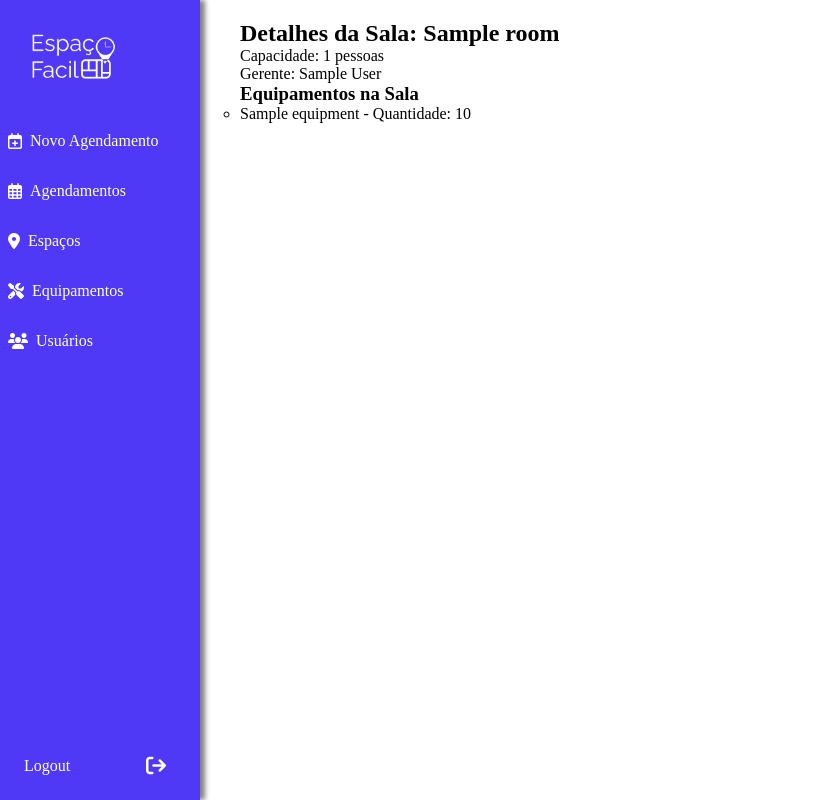
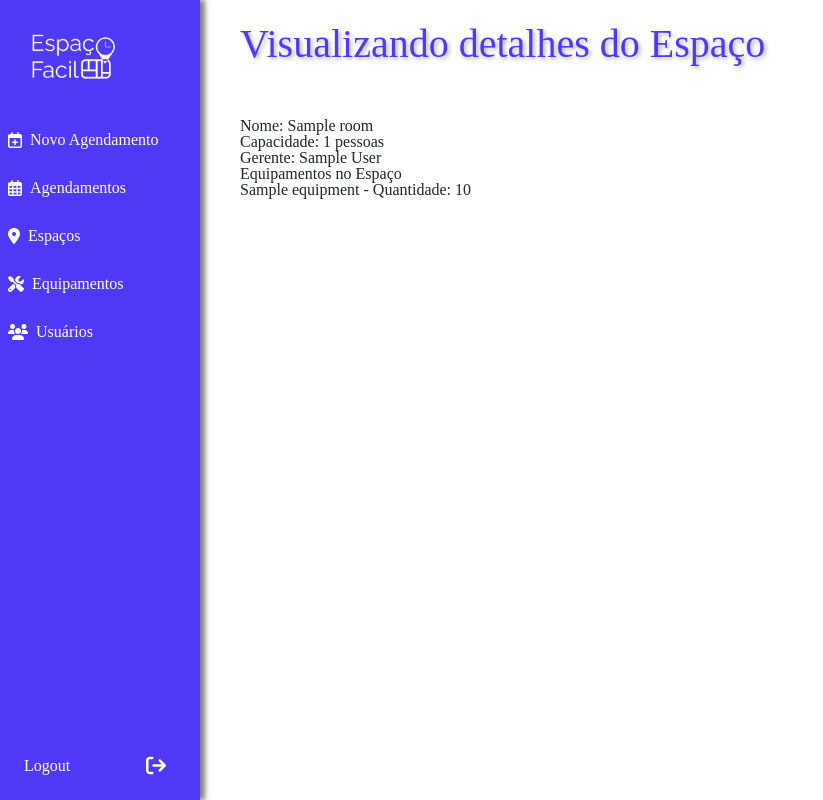
Before and after one commit to LoganGabi/EspacoFacil, a Django app: page /room/1/ in a window 1280 px wide. Shown: the whole page, without its empty margins (0-823 px from the left). Run offline with Django 5.2, Linux system fonts and the light colour scheme; a user stored in the database is signed in; tables that the repository leaves empty hold one stand-in row (values such as "Sample post"); some libraries are stand-ins or nearby versions.

Commit message:
:recycle: refactor(Agendamento, Espaço, Equipamento, Usuario): Padronizando Titulos e botões de ação

```diff
--- a/espacofacil_api/app/forms.py
+++ b/espacofacil_api/app/forms.py
@@ -36,9 +36,9 @@
         fields = ["nameRoom","headCount","roomManager"]
 
         labels = {
-            'nameRoom': 'Nome da Sala',
+            'nameRoom': 'Nome do Espaço',
             'headCount': 'Capacidade Máxima',
-            'roomManager': 'Responsável pela Sala',
+            'roomManager': 'Responsável pelo Espaço',
         }
 
         widgets = {
--- /dev/null
+++ b/espacofacil_api/app/static/css/base.css
@@ -0,0 +1,9 @@
+h1 {
+    color: #4F39F6;
+    margin-bottom: 50px;
+    width: 100%;
+    font-size: 2.5rem;
+    font-weight: 500;
+    line-height: 1.2;
+    text-shadow: 2px 2px 4px rgba(0, 0, 0, 0.3);
+}
--- a/espacofacil_api/app/static/css/table.css
+++ b/espacofacil_api/app/static/css/table.css
@@ -1,8 +1,3 @@
-
-h1 {
-    color: #4F39F6;
-}
-
 .table-container h1 {
     margin-bottom: 50px;
 }
--- a/espacofacil_api/app/static/js/addItem.js
+++ b/espacofacil_api/app/static/js/addItem.js
@@ -41,7 +41,7 @@
     });
 
     let addButton = document.createElement("button");
-    addButton.textContent = "Adicionar Equipamento";
+    addButton.textContent = "+ Adicionar Equipamento";
     addButton.type = "button";
     addButton.classList.add("btn", "btn-secondary", "mb-3", "btn-sm");
     addButton.onclick = addForm;
--- a/espacofacil_api/templates/app/equipment_confirm_delete.html
+++ b/espacofacil_api/templates/app/equipment_confirm_delete.html
@@ -1,6 +1,6 @@
 {% extends "base.html" %}
 {% block content %}
-<h1> Excluir Equipamneto<h1>
+<h1>Excluindo Equipamento</h1>
 
     <h3>Excluir Equipamento?<h3>
     <p>Tem certeza que deseja excluir esse equipamento:  <strong> {{equipment.nameEquipment}} </strong> ?</p>
--- a/espacofacil_api/templates/app/equipment_form.html
+++ b/espacofacil_api/templates/app/equipment_form.html
@@ -2,9 +2,9 @@
 {% block content %}
 <div>
     {% if equipment.pk %}
-    <h2>Editar Equipamento<h2>
+        <h1>Editando Equipamento</h1>
     {% else %}
-        <h2>Novo Equipamento<h2>
+        <h1>Adicionando Equipamento<h1>
     {% endif %}
 
 <form method="post">
--- a/espacofacil_api/templates/app/room_confirm_delete.html
+++ b/espacofacil_api/templates/app/room_confirm_delete.html
@@ -1,9 +1,9 @@
 {% extends "base.html" %}
 {% block content %}
-<h1> Excluir Sala<h1>
+<h1>Excluindo Espaço</h1>
 
-    <h3>Excluir Sala?<h3>
-    <p>Tem certeza que deseja excluir essa sala <strong> {{room.nameRoom}} </strong> ?</p>
+    <h3>Excluir Espaço?</h3>
+    <p>Tem certeza que deseja excluir esse espaço <strong> {{room.nameRoom}} </strong> ?</p>
     <form method="POST">
         {% csrf_token %}
         <button type="submit" class="btn btn-danger">Excluir</button>
--- a/espacofacil_api/templates/app/room_detail.html
+++ b/espacofacil_api/templates/app/room_detail.html
@@ -1,17 +1,14 @@
 {% extends "base.html" %}
-<link rel="stylesheet" href="https://cdn.jsdelivr.net/npm/flatpickr/dist/flatpickr.min.css">
+
 {% load static %}
-{% block css %}
-<link rel="stylesheet" href="https://cdn.jsdelivr.net/npm/flatpickr/dist/flatpickr.min.css">
-<link rel="stylesheet" href="{% static 'css/menu.css' %}">
-<link rel="stylesheet" href="{% static 'css/table.css' %}">
-{% endblock %}
+
 {% block content %}
-  <h2>Detalhes da Sala: {{ room.nameRoom }}</h2>
+  <h1>Visualizando detalhes do Espaço</h1>
+  <p>Nome: {{ room.nameRoom }}</p>
   <p>Capacidade: {{ room.headCount }} pessoas</p>
   <p>Gerente: {{ room.roomManager.name }}</p>
 
-  <h3>Equipamentos na Sala</h3>
+  <h3>Equipamentos no Espaço</h3>
   <ul>
     {% if equipment %}
       <ul>
--- a/espacofacil_api/templates/app/room_list.html
+++ b/espacofacil_api/templates/app/room_list.html
@@ -1,10 +1,6 @@
 {% extends "base.html" %}
 {% load static %}
 {% block content %}
-{% block css %}
-<link rel="stylesheet" href="{% static 'css/menu.css' %}">
-<link rel="stylesheet" href="{% static 'css/table.css' %}">
-{% endblock  %}
 
 <div class="table-container">
   <h1>Espaços</h1>
--- a/espacofacil_api/templates/app/user_confirm_delete.html
+++ b/espacofacil_api/templates/app/user_confirm_delete.html
@@ -1,9 +1,9 @@
 {% extends "base.html" %}
 {% block content %}
-<h1> Excluir Usuario<h1>
+<h1>Excluindo Usuário</h1>
 
-    <h3>Excluir tarefa?<h3>
-    <p>Tem certeza que deseja excluir esse usuario <strong> {{user.name}} </strong> ?</p>
+    <h3>Excluir Usuário?</h3>
+    <p>Tem certeza que deseja excluir esse usuário <strong> {{user.name}} </strong> ?</p>
     <form method="POST">
         {% csrf_token %}
         <button type="submit" class="btn btn-danger">Excluir</button>
--- a/espacofacil_api/templates/base.css
+++ /dev/null
@@ -1,6 +0,0 @@
-{% comment %} * {
-    margin: 0px;
-    padding: 0px;
-    border: 0px;
-    box-sizing: border-box;
-  } {% endcomment %}
--- a/espacofacil_api/templates/base.html
+++ b/espacofacil_api/templates/base.html
@@ -1,4 +1,5 @@
 {% load static %}
+
 <!DOCTYPE html>
 <html lang="pt-br">
     <head>
@@ -10,9 +11,13 @@
           {% bootstrap_css %}
           <link rel="stylesheet" href="{% static 'css/reset_css.css' %}">
           <link rel="stylesheet" href="{% static 'css/menu.css' %}" >
-        <link rel="stylesheet" href="base.css" >
+          <link rel="stylesheet" href="{% static 'css/table.css' %}">
+          <link rel="stylesheet" href="{% static 'css/calendar.css' %}">
+          <link rel="stylesheet"  href="{% static 'css/base.css' %}">
           <link rel="icon" type="image/x-icon" href="{% static 'images/favicon.ico' %}">
+
           <link href="https://cdnjs.cloudflare.com/ajax/libs/font-awesome/5.15.4/css/all.min.css" rel="stylesheet">
+          <link rel="stylesheet" href="https://cdn.jsdelivr.net/npm/flatpickr/dist/flatpickr.min.css">
         {% endblock %}
     </head>
     <body>
```
Also changed, not shown: espacofacil_api/templates/app/calendar_list.html (+0 -7 lines), espacofacil_api/templates/app/equipment_list.html (+1 -6 lines), espacofacil_api/templates/app/home.html (+5 -5 lines), espacofacil_api/templates/app/occupancy_list.html (+2 -8 lines), espacofacil_api/templates/app/room_form.html (+6 -3 lines), espacofacil_api/templates/app/user_form.html (+6 -1 lines), espacofacil_api/templates/app/user_list.html (+1 -6 lines). Lines whose indentation alone changed are shown as unchanged.
